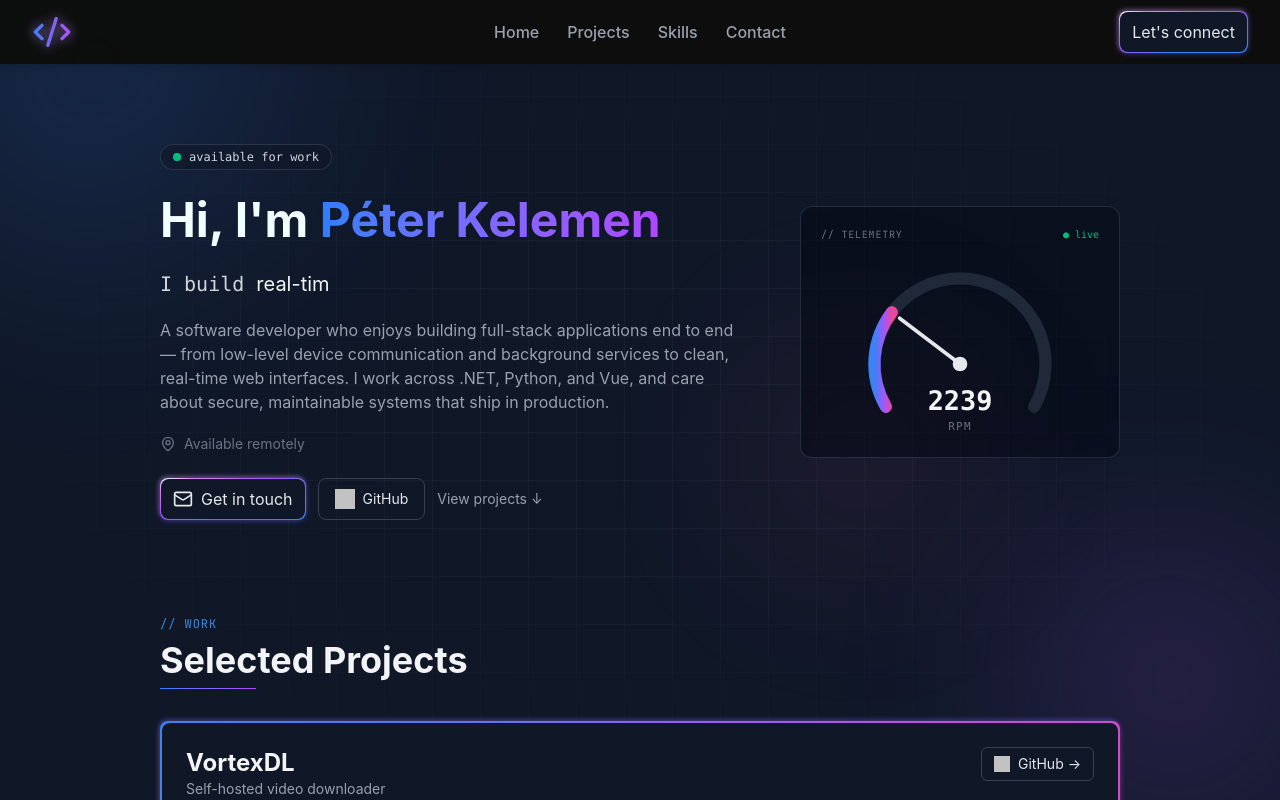
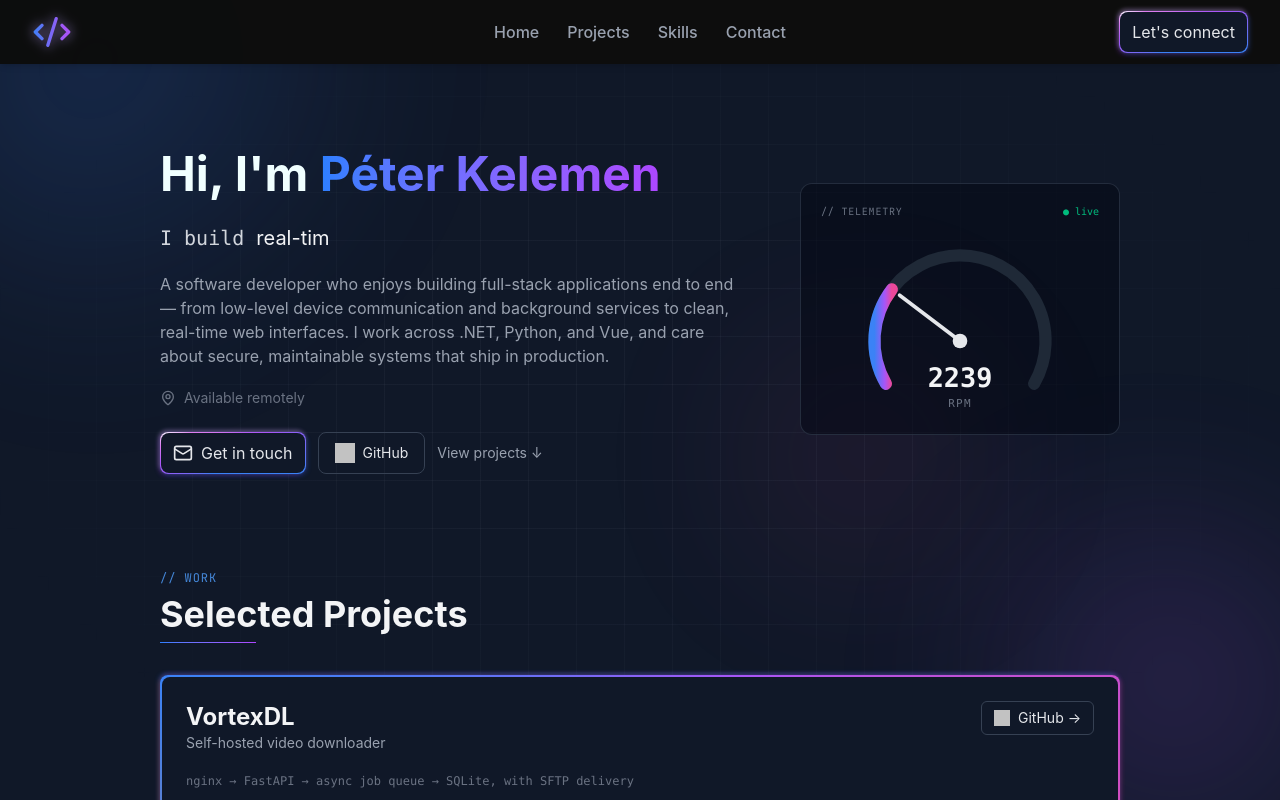
Before and after one commit to PeterKelemen2/cv-site, a Vue app: page / in a window 1280 px wide. Built offline with nearby package versions, Linux system fonts and the light colour scheme; grey boxes are pictures that could not be loaded.

Commit message:
Comment out available for work

```diff
--- a/src/components/HeroSection.vue
+++ b/src/components/HeroSection.vue
@@ -32,7 +32,7 @@ function scrollTo(id) {
     :class="{ 'reveal-in': revealed }"
   >
     <div class="flex flex-col gap-5 md:flex-1">
-      <div
+      <!-- <div
         class="inline-flex w-fit items-center gap-2 rounded-full border border-gray-700/70 bg-gray-900/60 px-3 py-1 backdrop-blur-sm"
       >
         <span class="relative flex size-2">
@@ -42,12 +42,11 @@ function scrollTo(id) {
           <span class="relative inline-flex size-2 rounded-full bg-emerald-500" />
         </span>
         <span class="font-mono text-xs text-gray-300">available for work</span>
-      </div>
+      </div> -->
 
       <h1 class="text-4xl md:text-5xl font-bold leading-tight">
         Hi, I'm
-        <span
-          class="bg-linear-to-r from-blue-500 to-purple-500 bg-clip-text text-transparent"
+        <span class="bg-linear-to-r from-blue-500 to-purple-500 bg-clip-text text-transparent"
           >Péter Kelemen</span
         >
       </h1>
```
